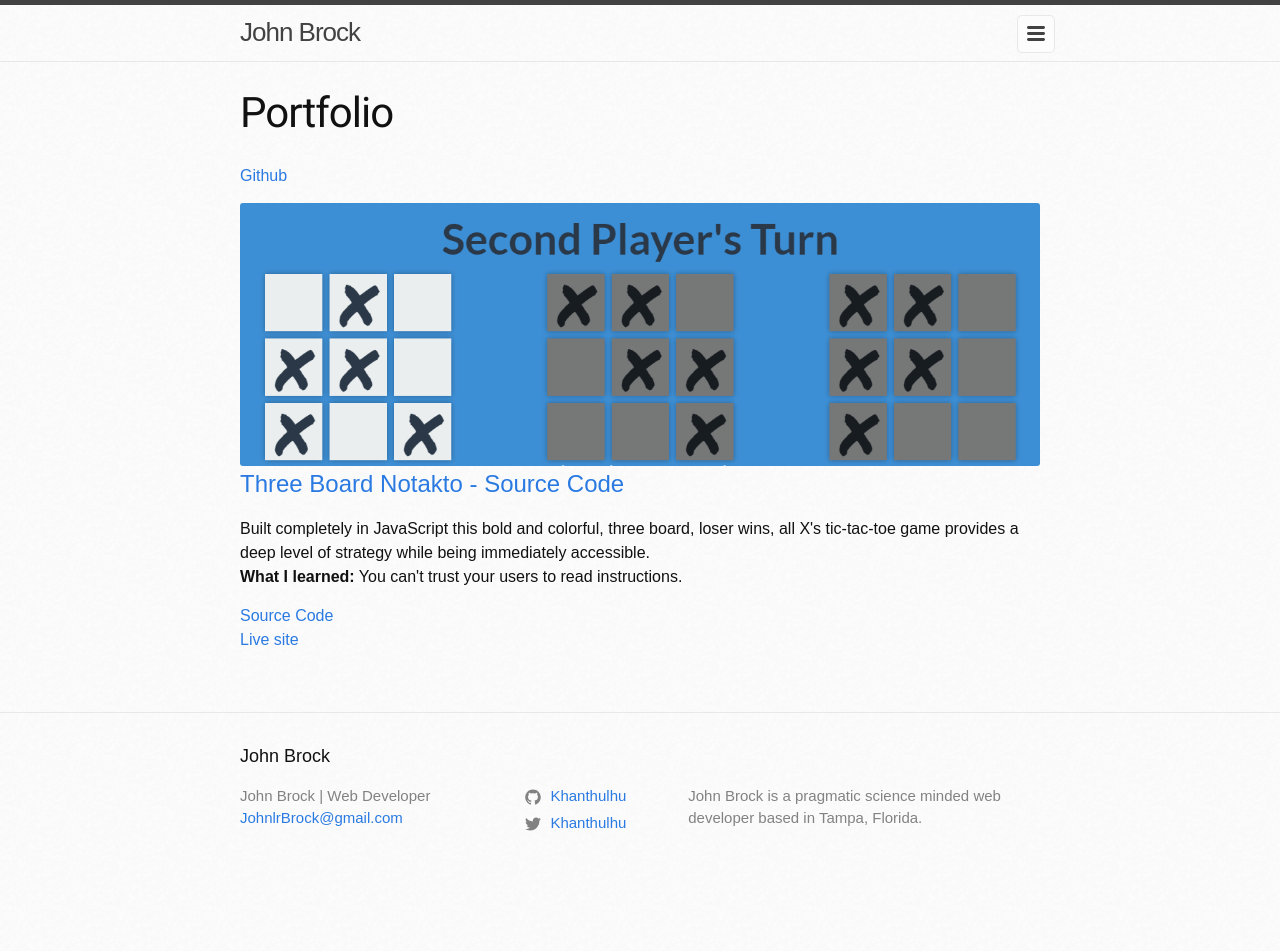
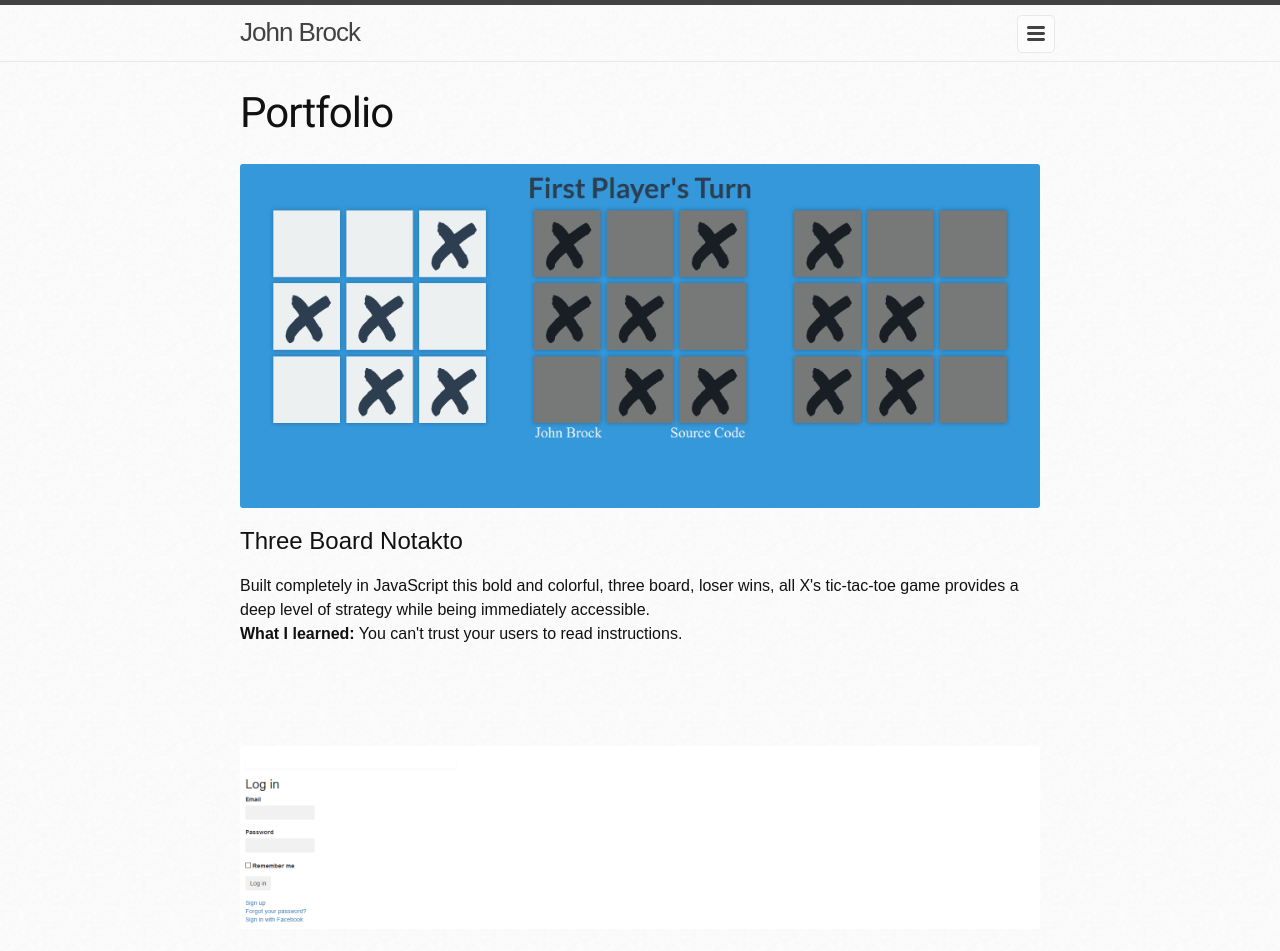
Before and after one commit to JohnLRBrock/JohnBrock, a Jekyll site: the page built from projects.md, in a window 1280 px wide. Shown: the top 951 px of the page. Built offline with Jekyll 4.4.1, drawn with Linux system fonts in a browser that asks for light colours; some web fonts are replaced; before the commit the page ends 900 px from its top, so only the background shows below that; some of the changed text lies outside the part shown.

Commit message:
early version of porfolio

```diff
--- a/_sass/minima/_portfolio.scss
+++ b/_sass/minima/_portfolio.scss
@@ -1,6 +1,16 @@
-.tic-tac-toe {
-
+$project-margin: 15px 0;
+.project {
+  margin-bottom: 100px;
+  .project-title {
+    margin: $project-margin;
+    a {
+      color: $text-color;
+    }
+    a:hover {
+      text-decoration: none;
+    }
+  }
+  img {
+    border-radius: 3px;
+  }
 }
-.project img {
-  border-radius: 3px;
-}
--- a/projects.md
+++ b/projects.md
@@ -3,17 +3,77 @@
 title: Portfolio
 permalink: /portfolio/
 ---
-<a href="https://github.com/khanthulhu">
-  Github
-</a>
 <div class="project">
-  <a href="https://khanthulhu.github.io/tic-tac-toe/"><img class="tic-tac-toe" src="/assets/tictactoe4.png"></a>
   <a href="https://khanthulhu.github.io/tic-tac-toe/">
+    <img class="tic-tac-toe" src="/assets/tictactoe1.png" alt="three board tic tac toe">
+  </a>
+  <h1 class="project-title">
+    <a href="https://khanthulhu.github.io/tic-tac-toe/">Three Board Notakto</a>
+  </h1>
+  <p class="project-text">Built completely in JavaScript this bold and colorful, three board, loser wins, all X's tic-tac-toe game provides a deep level of strategy while being immediately accessible. <br><strong>What I learned:</strong> You can't trust your users to read instructions.</p>
+</div>
+<div class="project">
+  <a href="https://the-dog-park.herokuapp.com/">
+    <img src="/assets/dogpark.png" alt="the dog park">
+  </a>
+  <a href="https://the-dog-park.herokuapp.com/">
     <h1 class="project-title">
-      Three Board Notakto - <a href="https://github.com/Khanthulhu/tic-tac-toe">Source Code</a>
+      <a href="https://the-dog-park.herokuapp.com/">The Dog Park</a>
     </h1>
   </a>
-  <p class="project-text">Built completely in JavaScript this bold and colorful, three board, loser wins, all X's tic-tac-toe game provides a deep level of strategy while being immediately accessible. <br><strong>What I learned:</strong> You can't trust your users to read instructions.</p>
-  <a href="https://github.com/Khanthulhu/tic-tac-toe">Source Code</a><br>
-  <a href="https://khanthulhu.github.io/tic-tac-toe/">Live site</a>
+  <p class="project-text">Although not much to look at, yet, The Dog Park is a stripped down Facebook inspired social networking site built using Ruby on Rails. The site allows you to make posts, comments, and friends.<br><strong>What I learned:</strong> I learned about integrating third party systems into apps, namely devise and omniauth, as well as how to handle working on large, complex systems, and about the joys of test driven development.</p>
 </div>
+<div class="project">
+  <a href="https://book-overload.herokuapp.com/">
+    <img src="/assets/bookoverload.png" alt="Book Overload">
+  </a>
+  <h1 class="project-title">
+    <a href="https://book-overload.herokuapp.com/">Book Overload</a>
+  </h1>
+  <p class="project-text">I'm addicted to books. I always have one with me and I can't leave a bookstore without making a purchase. My enthusiasm means that my to-read shelf is encumbered. With almost 600 books, I experience choice overload and can't decide what to read next. This app solves that problem by emailing the user a random set of books from their to-read shelf. Users are introduced to books that they were interested in all over again and in more manageable quantities.<br><strong>What I learned</strong> The project taught me how to learn about new technologies and how to apply problem solving skills to novel problems in a practical context.</p>
+</div>
+<div class="project">
+  <a href="https://music-sharer.herokuapp.com/">
+    <img src="/assets/musicsharer.png" alt="Music Sharer">
+  </a>
+  <h1 class="project-title">
+    <a href="https://music-sharer.herokuapp.com/">Music Sharer</a>
+  </h1>
+  <p class="project-text">A place where people can share and discuss music that's been impactful to them.</p>
+</div>
+<div class="project">
+  <a href="https://khanthulhu.github.io/snakeGame/">
+    <img src="/assets/snake.png" alt="Snake">
+  </a>
+  <h1 class="project-title">
+    <a href="https://khanthulhu.github.io/snakeGame/">Snake</a>
+  </h1>
+  <p class="project-text">An implementation of the game Snake built in JavaScript and jQuery.<br><strong>What I learned: </strong>One of my first projects in JavaScript this game taught me about organizing JavaScript, JavaScript best practices and how fun snake is.</p>
+</div>
+<div class="project">
+  <a href="https://khanthulhu.github.io/onScreenCalculator/">
+    <img src="/assets/calculator.png" alt="Calculator">
+  </a>
+  <h1 class="project-title">
+    <a href="https://khanthulhu.github.io/onScreenCalculator/">Calculator</a>
+  </h1>
+  <p class="project-text">An early JavaScript project, this simple app taught me about linking the things happening in the DOM to javascript code. Oh, how far I've come.</p>
+</div>
+<div class="project">
+<!--   <a href="https://github.com/Khanthulhu/problem_54-poker_hands">
+    <img src="" alt="">
+  </a> -->
+  <h1 class="project-title">
+    <a href="https://github.com/Khanthulhu/problem_54-poker_hands">Poker Hands</a>
+  </h1>
+  <p class="project-text">No picture for this one. This is my solution for Project Euler problem 54: Poker Hands. An early ruby project, this project taught me about program design, the power of object oriented programming and made me a firm believer in test driven development.</p>
+</div>
+<div class="project">
+  <a href="">
+    <img src="" alt="">
+  </a>
+  <h1 class="project-title">
+    <a href=""></a>
+  </h1>
+  <p class="project-text"></p>
+</div>
```
Also changed, not shown: assets/calculator.png (added), assets/dogpark.png (added), assets/musicsharer.png (added), assets/tictactoe1.png (added), 2 other files.
